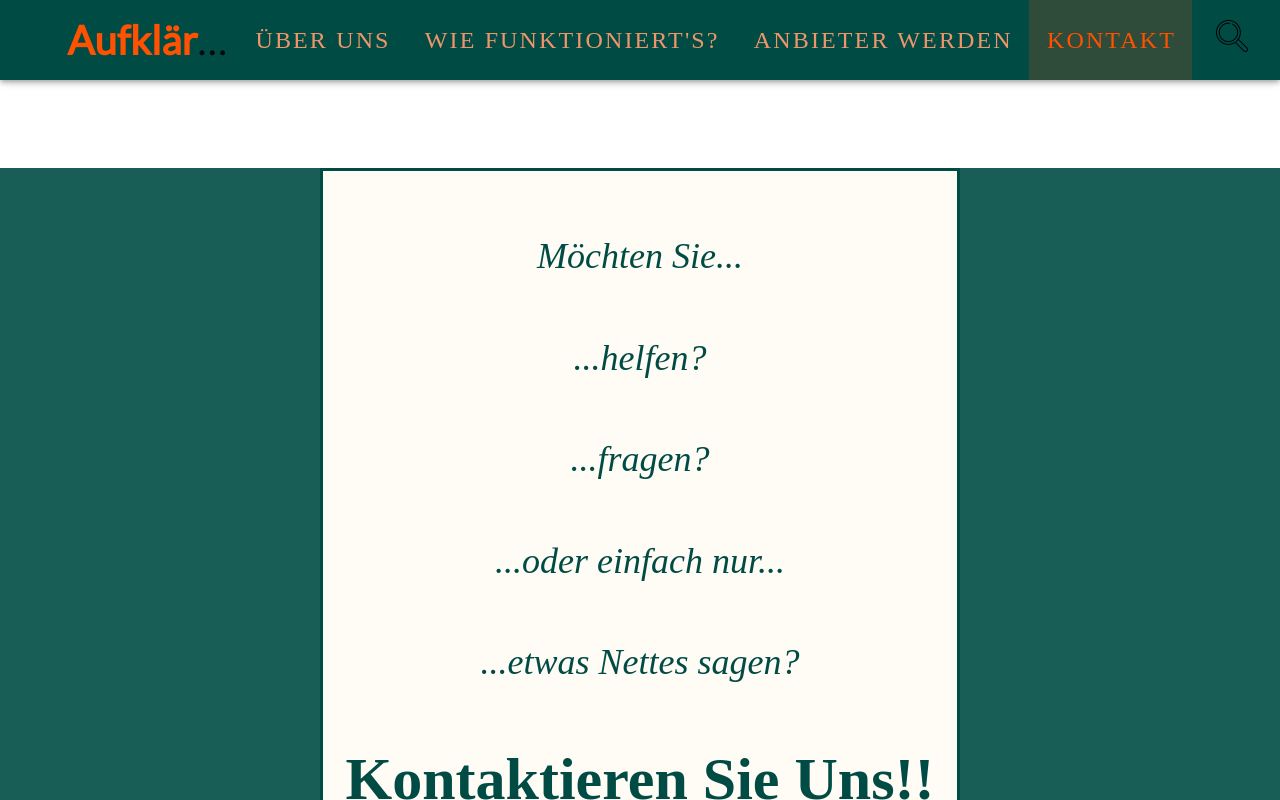
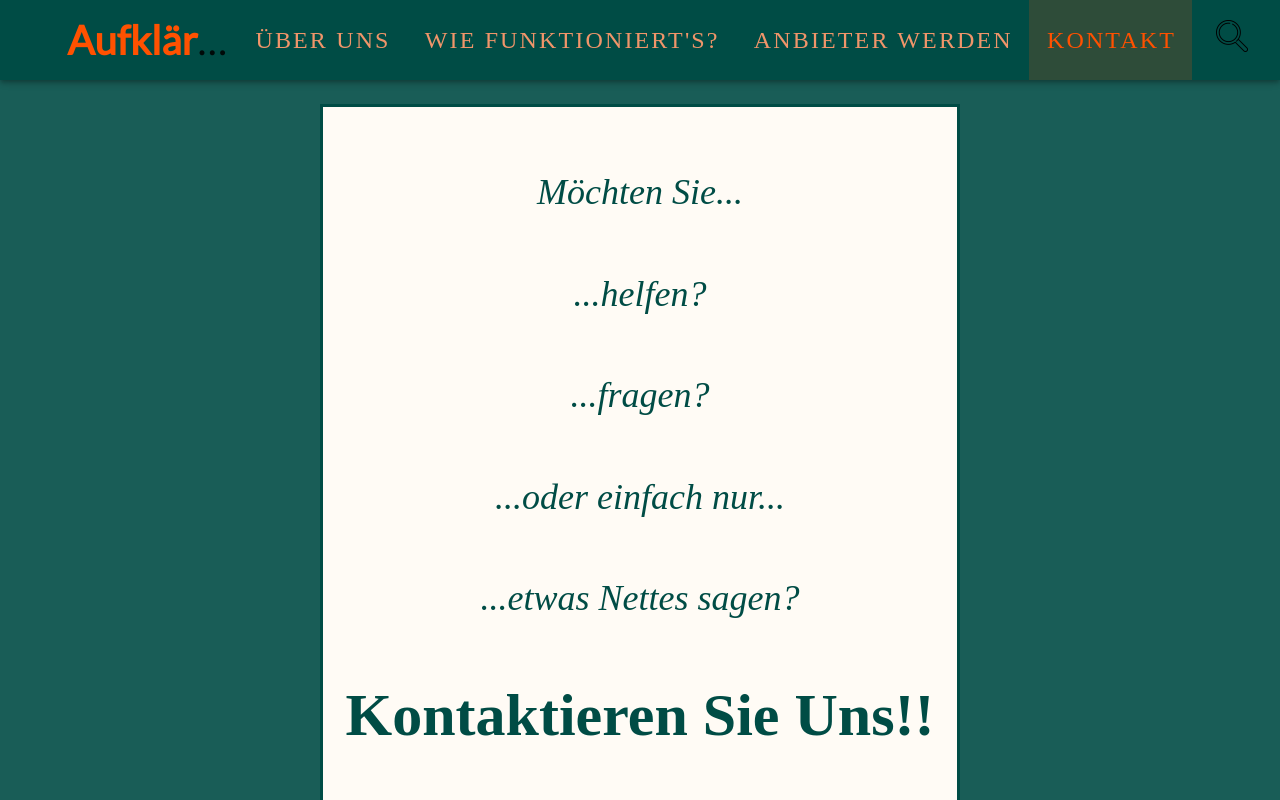
Before and after one commit to Aufklaerwerk/aufklaerwerk-vue, a Vue app: page /contact in a window 1280 px wide. Shown: the top 800 px of the page. Built offline with nearby package versions, Linux system fonts and the light colour scheme; a web font is replaced by a local one; what vue-toastr would draw is missing.

Commit message:
Edit ContactPage Design

```diff
--- a/src/pages/ContactPage.vue
+++ b/src/pages/ContactPage.vue
@@ -24,6 +24,7 @@ export default {
 #root-contact-page {
   width: 100%;
   background: rgba(0, 76, 69, 0.9);
+  padding: 6vh 0 6vh 0;
 }
 
 #contact-page-form {
@@ -31,8 +32,7 @@ export default {
   margin: auto;
   width: 50%;
   border: 3px solid #004c45;
-  margin-top: 18vh;
-  margin-bottom: 10vh;
+  margin-top: 4vh;
   padding-bottom: 2vh;
 }
 </style>
```
